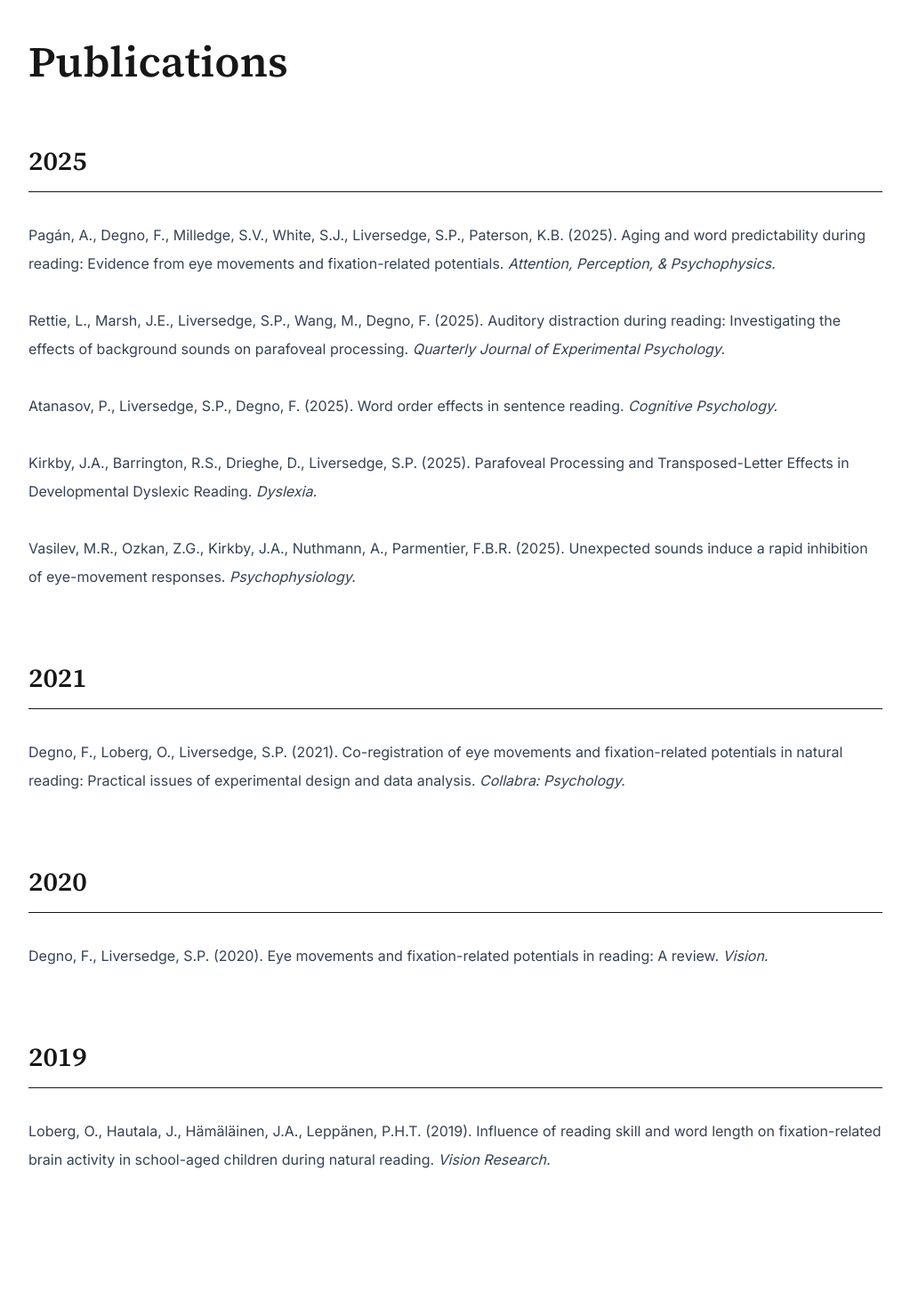
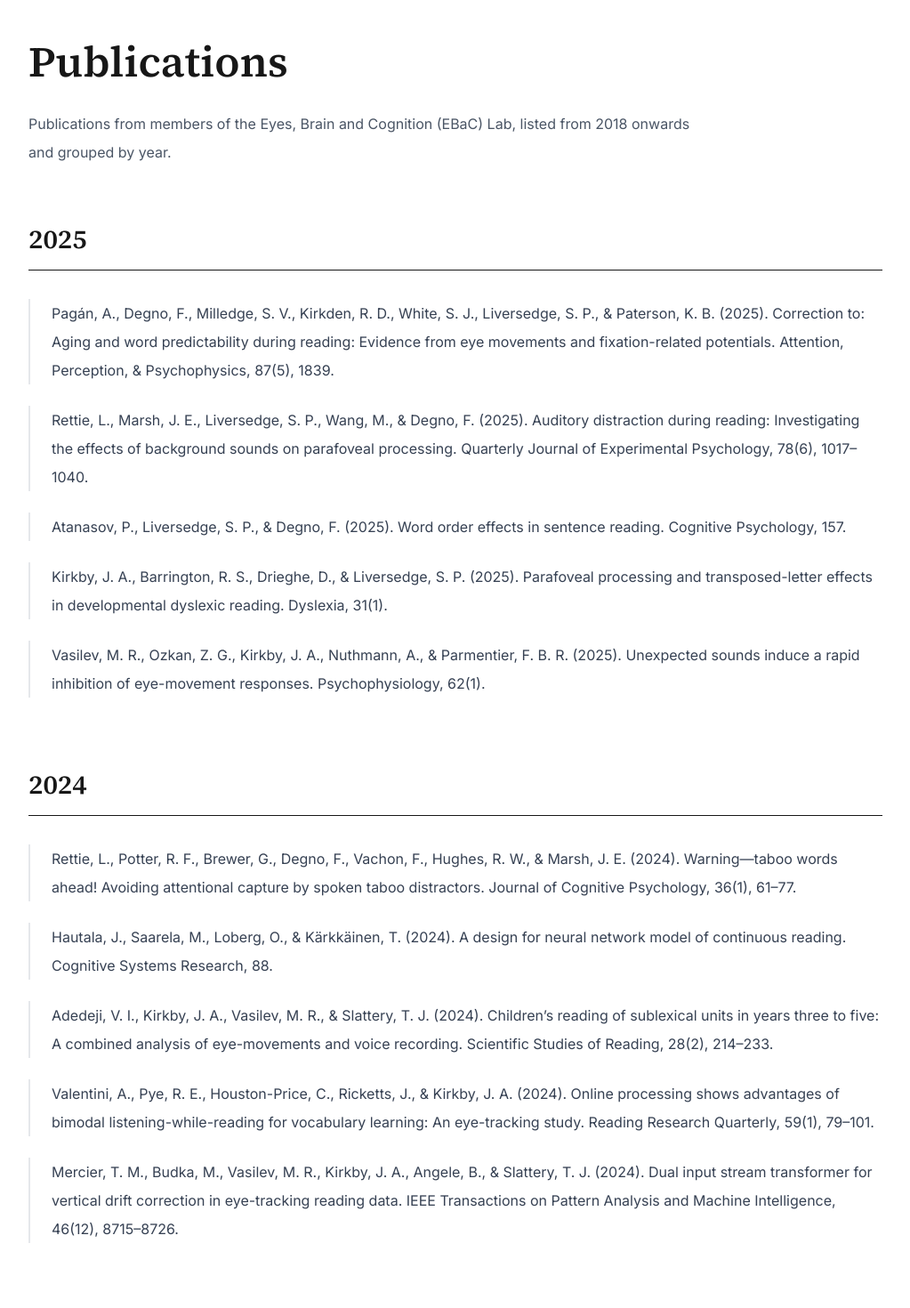
Before and after one commit to EBaCLab/EBaCLab, a Next.js app: page /publications in a window 1280 px wide. Shown: the part 120-1590 px from the top of the page at 89% size, without its empty margins (128-1151 px from the left). Built offline with nearby package versions, Linux system fonts and the light colour scheme.

Commit message:
Update page.tsx

```diff
--- a/app/publications/page.tsx
+++ b/app/publications/page.tsx
@@ -1,117 +1,125 @@
+const publications = [
+  {
+    year: "2025",
+    items: [
+      "Pagán, A., Degno, F., Milledge, S. V., Kirkden, R. D., White, S. J., Liversedge, S. P., & Paterson, K. B. (2025). Correction to: Aging and word predictability during reading: Evidence from eye movements and fixation-related potentials. Attention, Perception, & Psychophysics, 87(5), 1839.",
+      "Rettie, L., Marsh, J. E., Liversedge, S. P., Wang, M., & Degno, F. (2025). Auditory distraction during reading: Investigating the effects of background sounds on parafoveal processing. Quarterly Journal of Experimental Psychology, 78(6), 1017–1040.",
+      "Atanasov, P., Liversedge, S. P., & Degno, F. (2025). Word order effects in sentence reading. Cognitive Psychology, 157.",
+      "Kirkby, J. A., Barrington, R. S., Drieghe, D., & Liversedge, S. P. (2025). Parafoveal processing and transposed-letter effects in developmental dyslexic reading. Dyslexia, 31(1).",
+      "Vasilev, M. R., Ozkan, Z. G., Kirkby, J. A., Nuthmann, A., & Parmentier, F. B. R. (2025). Unexpected sounds induce a rapid inhibition of eye-movement responses. Psychophysiology, 62(1).",
+    ],
+  },
+  {
+    year: "2024",
+    items: [
+      "Rettie, L., Potter, R. F., Brewer, G., Degno, F., Vachon, F., Hughes, R. W., & Marsh, J. E. (2024). Warning—taboo words ahead! Avoiding attentional capture by spoken taboo distractors. Journal of Cognitive Psychology, 36(1), 61–77.",
+      "Hautala, J., Saarela, M., Loberg, O., & Kärkkäinen, T. (2024). A design for neural network model of continuous reading. Cognitive Systems Research, 88.",
+      "Adedeji, V. I., Kirkby, J. A., Vasilev, M. R., & Slattery, T. J. (2024). Children’s reading of sublexical units in years three to five: A combined analysis of eye-movements and voice recording. Scientific Studies of Reading, 28(2), 214–233.",
+      "Valentini, A., Pye, R. E., Houston-Price, C., Ricketts, J., & Kirkby, J. A. (2024). Online processing shows advantages of bimodal listening-while-reading for vocabulary learning: An eye-tracking study. Reading Research Quarterly, 59(1), 79–101.",
+      "Mercier, T. M., Budka, M., Vasilev, M. R., Kirkby, J. A., Angele, B., & Slattery, T. J. (2024). Dual input stream transformer for vertical drift correction in eye-tracking reading data. IEEE Transactions on Pattern Analysis and Machine Intelligence, 46(12), 8715–8726.",
+    ],
+  },
+  {
+    year: "2023",
+    items: [
+      "Zang, C., Zhang, Z., Zhang, M., Degno, F., & Liversedge, S. P. (2023). Examining semantic parafoveal-on-foveal effects using a Stroop boundary paradigm. Journal of Memory and Language, 128.",
+      "Azaiez, N., Loberg, O., Hämäläinen, J. A., & Leppänen, P. H. T. (2023). Auditory P3a response to native and foreign speech in children with or without attentional deficit. Neuropsychologia, 183.",
+      "Azaiez, N., Loberg, O., Lohvansuu, K., Ylinen, S., Hämäläinen, J. A., & Leppänen, P. H. T. (2023). Discriminatory brain processes of native and foreign language in children with and without reading difficulties. Brain Sciences, 13(1).",
+      "Vasilev, M. R., Lowman, M., Bills, K., Parmentier, F. B. R., & Kirkby, J. A. (2023). Unexpected sounds inhibit the movement of the eyes during reading and letter scanning. Psychophysiology, 60(12).",
+      "Mercier, T. M., Budka, M., Vasilev, M. R., Kirkby, J. A., Angele, B., & Slattery, T. J. (2023). Dual input stream transformer for eye-tracking line assignment. CoRR, abs/2311.06095.",
+    ],
+  },
+  {
+    year: "2022",
+    items: [
+      "Hautala, J., Salmerón, L., Tolvanen, A., Loberg, O., & Leppänen, P. (2022). Task-oriented reading efficiency: Interplay of general cognitive ability, task demands, strategies and reading fluency. Reading and Writing, 35(8), 1787–1813.",
+      "Azaiez, N., Loberg, O., Hämäläinen, J. A., & Leppänen, P. H. T. (2022). Brain source correlates of speech perception and reading processes in children with and without reading difficulties. Frontiers in Neuroscience, 16.",
+      "Hautala, J., Hawelka, S., Loberg, O., & Leppänen, P. H. T. (2022). A dynamic adjustment model of saccade lengths in reading for word-spaced orthographies: Evidence from simulations and invisible boundary experiments. Journal of Cognitive Psychology, 34(4), 435–453.",
+      "Adedeji, V. I., Vasilev, M. R., Kirkby, J. A., & Slattery, T. J. (2022). Return-sweep saccades in oral reading. Psychological Research, 86(6), 1804–1815.",
+      "Kirkby, J. A., Barrington, R. S., Drieghe, D., & Liversedge, S. P. (2022). Parafoveal processing and transposed-letter effects in dyslexic reading. Dyslexia, 28(3), 359–374.",
+    ],
+  },
+  {
+    year: "2021",
+    items: [
+      "Degno, F., Loberg, O., & Liversedge, S. P. (2021). Co-registration of eye movements and fixation-related potentials in natural reading: Practical issues of experimental design and data analysis. Collabra: Psychology, 7(1).",
+      "Marsh, J. E., Threadgold, E., Barker, M. E., Litchfield, D., Degno, F., & Ball, L. J. (2021). The susceptibility of compound remote associate problems to disruption by irrelevant sound: A window onto the component processes underpinning creative cognition? Journal of Cognitive Psychology, 33(6–7), 793–822.",
+      "Raatikainen, P., Hautala, J., Loberg, O., Kärkkäinen, T., Leppänen, P., & Nieminen, P. (2021). Detection of developmental dyslexia with machine learning using eye movement data. Array, 12.",
+      "Rantanen, M., Hautala, J., Loberg, O., Nuorva, J., Hietanen, J. K., Nummenmaa, L., & Astikainen, P. (2021). Attentional bias towards interpersonal aggression in depression: An eye movement study. Scandinavian Journal of Psychology, 62(5), 639–647.",
+      "Vasilev, M. R., Parmentier, F. B. R., & Kirkby, J. A. (2021). Distraction by auditory novelty during reading: Evidence for disruption in saccade planning, but not saccade execution. Quarterly Journal of Experimental Psychology, 74(5), 826–842.",
+    ],
+  },
+  {
+    year: "2020",
+    items: [
+      "Degno, F., & Liversedge, S. P. (2020). Eye movements and fixation-related potentials in reading: A review. Vision, 4(1).",
+      "Santhana Gopalan, P. R., Loberg, O., Lohvansuu, K., McCandliss, B., Hämäläinen, J., & Leppänen, P. (2020). Attentional processes in children with attentional problems or reading difficulties as revealed using brain event-related potentials and their source localization. Frontiers in Human Neuroscience, 14.",
+      "Parker, A. J., Kirkby, J. A., & Slattery, T. J. (2020). Undersweep fixations during reading in adults and children. Journal of Experimental Child Psychology, 192.",
+      "Kirkby, J., & Moseley, R. (2020). How to support children with special educational needs as they return to school. The Conversation.",
+    ],
+  },
+  {
+    year: "2019",
+    items: [
+      "Degno, F., Loberg, O., Zang, C., Zhang, M., Donnelly, N., & Liversedge, S. P. (2019). A co-registration investigation of inter-word spacing and parafoveal preview: Eye movements and fixation-related potentials. PLOS ONE, 14(12).",
+      "Degno, F., Loberg, O., Zang, C., Zhang, M., Donnelly, N., & Liversedge, S. P. (2019). Parafoveal previews and lexical frequency in natural reading: Evidence from eye movements and fixation-related potentials. Journal of Experimental Psychology: General, 148(3), 453–474.",
+      "de Lissa, P., McArthur, G., Hawelka, S., Palermo, R., Mahajan, Y., Degno, F., & Hutzler, F. (2019). Peripheral preview abolishes N170 face-sensitivity at fixation: Using fixation-related potentials to investigate dynamic face processing. Visual Cognition, 27(9–10), 740–759.",
+      "Hepsomali, P., Hadwin, J. A., Liversedge, S. P., Degno, F., & Garner, M. (2019). The impact of cognitive load on processing efficiency and performance effectiveness in anxiety: Evidence from event-related potentials and pupillary responses. Experimental Brain Research, 237(4), 897–909.",
+      "Loberg, O., Hautala, J., Hämäläinen, J. A., & Leppänen, P. H. T. (2019). Influence of reading skill and word length on fixation-related brain activity in school-aged children during natural reading. Vision Research, 165, 109–122.",
+      "Santhana Gopalan, P. R., Loberg, O., Hämäläinen, J. A., & Leppänen, P. H. T. (2019). Attentional processes in typically developing children as revealed using brain event-related potentials and their source localization in Attention Network Test. Scientific Reports, 9(1).",
+      "Hautala, J., Loberg, O., Azaiez, N., Taskinen, S., Tiffin-Richards, S. P., & Leppänen, P. H. T. (2019). What information should I look for again? Attentional difficulties distracts reading of task assignments. Learning and Individual Differences, 75.",
+      "Vasilev, M. R., Parmentier, F. B. R., Angele, B., & Kirkby, J. A. (2019). Distraction by deviant sounds during reading: An eye-movement study. Quarterly Journal of Experimental Psychology, 72(7), 1863–1875.",
+      "Parker, A. J., Nikolova, M., Slattery, T. J., Liversedge, S. P., & Kirkby, J. A. (2019). Binocular coordination and return-sweep saccades among skilled adult readers. Journal of Vision, 19(6), 1–19.",
+      "Parker, A. J., Slattery, T. J., & Kirkby, J. A. (2019). Return-sweep saccades during reading in adults and children. Vision Research, 155, 35–43.",
+      "Vasilev, M. R., Rowan, D., Liversedge, S. P., Kirkby, J. A., & Angele, B. (2019). Reading is disrupted by intelligible background speech: Evidence from eye-tracking. Journal of Experimental Psychology: Human Perception and Performance, 45(11), 1484–1512.",
+    ],
+  },
+  {
+    year: "2018",
+    items: [
+      "Loberg, O., Hautala, J., Hämäläinen, J. A., & Leppänen, P. H. T. (2018). Semantic anomaly detection in school-aged children during natural sentence reading: A study of fixation-related brain potentials. PLOS ONE, 13(12).",
+      "Hautala, J., Kiili, C., Kammerer, Y., Loberg, O., Hokkanen, S., & Leppänen, P. H. T. (2018). Sixth graders’ evaluation strategies when reading Internet search results: An eye-tracking study. Behaviour & Information Technology, 37(8), 761–773.",
+      "Heikkilä, J., Tiippana, K., Loberg, O., & Leppänen, P. H. T. (2018). Neural processing of congruent and incongruent audiovisual speech in school-age children and adults. Language Learning, 68, 58–79.",
+      "Hämäläinen, J., Landi, N., Loberg, O., Lohvansuu, K., Pugh, K., & Leppänen, P. H. T. (2018). Brain event-related potentials to phoneme contrasts and their correlation to reading skills in school-age children. International Journal of Behavioral Development, 42(3), 357–372.",
+      "Vasilev, M. R., Kirkby, J. A., & Angele, B. (2018). Auditory distraction during reading: A Bayesian meta-analysis of a continuing controversy. Perspectives on Psychological Science, 13(5), 567–597.",
+      "Moseley, R. L., Hitchiner, R., & Kirkby, J. A. (2018). Self-reported sex differences in high-functioning adults with autism: A meta-analysis. Molecular Autism, 9(1).",
+      "Vasilev, M. R., Slattery, T. J., Kirkby, J. A., & Angele, B. (2018). What are the costs of degraded parafoveal previews during silent reading? Journal of Experimental Psychology: Learning, Memory, and Cognition, 44(3), 371–386.",
+      "Blythe, H. I., Kirkby, J. A., & Liversedge, S. P. (2018). Comments on: “What is developmental dyslexia?” Brain Sciences, 8(6).",
+      "Moseley, R., & Kirkby, J. (2018). Autism screening tool may not detect the condition in some women. The Conversation.",
+    ],
+  },
+];
+
 export default function PublicationsPage() {
   return (
     <main className="max-w-5xl mx-auto px-8 py-20">
-      <h1 className="text-5xl font-semibold mb-16">
-        Publications
-      </h1>
+      <h1 className="text-5xl font-semibold mb-6">Publications</h1>
 
-      {/* 2025 */}
-      <section className="mb-20">
-        <h2 className="text-3xl font-semibold mb-8 border-b pb-4">
-          2025
-        </h2>
+      <p className="text-gray-600 leading-8 max-w-3xl mb-16">
+        Publications from members of the Eyes, Brain and Cognition (EBaC) Lab,
+        listed from 2018 onwards and grouped by year.
+      </p>
 
-        <div className="space-y-8 text-gray-700 leading-8">
+      <div className="space-y-20">
+        {publications.map((group) => (
+          <section key={group.year}>
+            <h2 className="text-3xl font-semibold mb-8 border-b pb-4">
+              {group.year}
+            </h2>
 
-          <p>
-            Pagán, A., Degno, F., Milledge, S.V., White, S.J.,
-            Liversedge, S.P., Paterson, K.B. (2025).
-            Aging and word predictability during reading:
-            Evidence from eye movements and fixation-related
-            potentials.
-            <em> Attention, Perception, & Psychophysics.</em>
-          </p>
-
-          <p>
-            Rettie, L., Marsh, J.E., Liversedge, S.P.,
-            Wang, M., Degno, F. (2025).
-            Auditory distraction during reading:
-            Investigating the effects of background sounds
-            on parafoveal processing.
-            <em> Quarterly Journal of Experimental Psychology.</em>
-          </p>
-
-          <p>
-            Atanasov, P., Liversedge, S.P., Degno, F. (2025).
-            Word order effects in sentence reading.
-            <em> Cognitive Psychology.</em>
-          </p>
-
-          <p>
-            Kirkby, J.A., Barrington, R.S., Drieghe, D.,
-            Liversedge, S.P. (2025).
-            Parafoveal Processing and Transposed-Letter
-            Effects in Developmental Dyslexic Reading.
-            <em> Dyslexia.</em>
-          </p>
-
-          <p>
-            Vasilev, M.R., Ozkan, Z.G., Kirkby, J.A.,
-            Nuthmann, A., Parmentier, F.B.R. (2025).
-            Unexpected sounds induce a rapid inhibition
-            of eye-movement responses.
-            <em> Psychophysiology.</em>
-          </p>
-
-        </div>
-      </section>
-
-      {/* 2021 */}
-      <section className="mb-20">
-        <h2 className="text-3xl font-semibold mb-8 border-b pb-4">
-          2021
-        </h2>
-
-        <div className="space-y-8 text-gray-700 leading-8">
-
-          <p>
-            Degno, F., Loberg, O., Liversedge, S.P. (2021).
-            Co-registration of eye movements and fixation-related
-            potentials in natural reading: Practical issues of
-            experimental design and data analysis.
-            <em> Collabra: Psychology.</em>
-          </p>
-
-        </div>
-      </section>
-
-      {/* 2020 */}
-      <section className="mb-20">
-        <h2 className="text-3xl font-semibold mb-8 border-b pb-4">
-          2020
-        </h2>
-
-        <div className="space-y-8 text-gray-700 leading-8">
-
-          <p>
-            Degno, F., Liversedge, S.P. (2020).
-            Eye movements and fixation-related potentials
-            in reading: A review.
-            <em> Vision.</em>
-          </p>
-
-        </div>
-      </section>
-
-      {/* 2019 */}
-      <section>
-        <h2 className="text-3xl font-semibold mb-8 border-b pb-4">
-          2019
-        </h2>
-
-        <div className="space-y-8 text-gray-700 leading-8">
-
-          <p>
-            Loberg, O., Hautala, J., Hämäläinen, J.A.,
-            Leppänen, P.H.T. (2019).
-            Influence of reading skill and word length on
-            fixation-related brain activity in school-aged
-            children during natural reading.
-            <em> Vision Research.</em>
-          </p>
-
-        </div>
-      </section>
+            <div className="space-y-6">
+              {group.items.map((item, index) => (
+                <article
+                  key={`${group.year}-${index}`}
+                  className="border-l-2 border-gray-200 pl-6 text-gray-700 leading-8"
+                >
+                  {item}
+                </article>
+              ))}
+            </div>
+          </section>
+        ))}
+      </div>
     </main>
   );
 }
```
